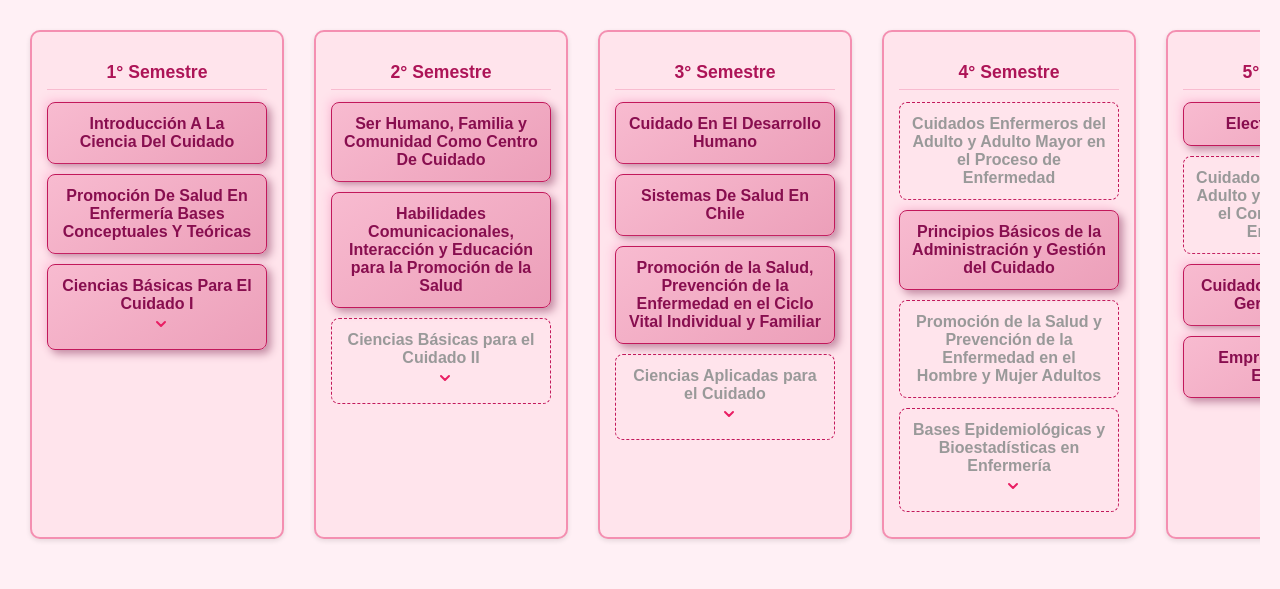
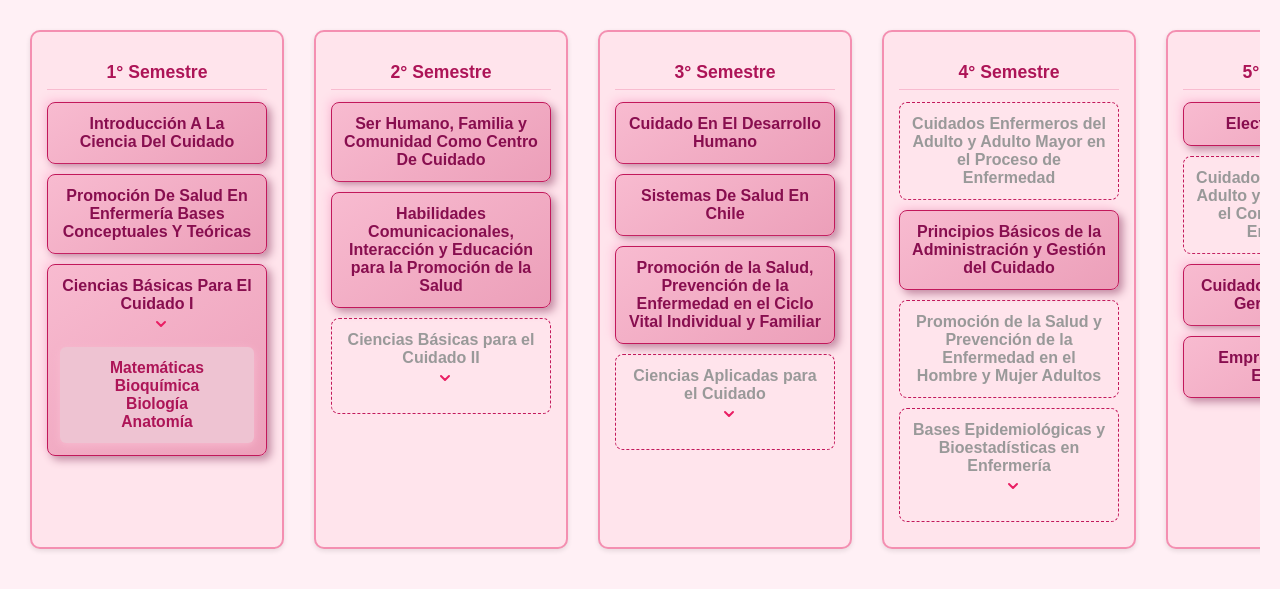
Before and after one commit to Benjarod/RepoMallaAmor, a plain HTML site: page index.html in a window 1280 px wide. Both pictures are taken after a click on the button 161 px from the left and 433 px from the top of the page. Shown: the part 109-698 px from the top of the page. Drawn offline with Linux system fonts and the light colour scheme.

Commit message:
Módulos de ramos en conjunto
Ahora ya no sale un alert, sino que al presionar la flecha, los módulos aparecen junto al ramo

```diff
--- a/estilos.css
+++ b/estilos.css
@@ -102,3 +102,23 @@ h1 {
   font-style: italic;
   box-shadow: 4px 4px 8px #8a69a2, -4px -4px 8px #c6aee1;
 }
+
+.ramo-info {
+  max-height: 0;
+  overflow: hidden;
+  opacity: 0;
+  transition: max-height 0.4s cubic-bezier(.4,0,.2,1), opacity 0.3s;
+  background: #eec3d2;
+  color: #ad1457;
+  margin-top: 10px;
+  padding: 0 8px;
+  border-radius: 6px;
+  font-size: 0.98em;
+  box-shadow: 0 2px 8px #f8bbd0;
+}
+
+.ramo-info.activo {
+  max-height: 120px; /* Ajusta según el contenido */
+  opacity: 1;
+  padding: 12px 8px;
+}
--- a/index.html
+++ b/index.html
@@ -17,11 +17,14 @@
       <div class="ramo" id="introCienciaCuidado" onclick="aprobar('introCienciaCuidado')">Introducción A La Ciencia Del Cuidado</div>
       <div class="ramo" id="PromSaEnfBasConTeo" onclick="aprobar('PromSaEnfBasConTeo')">Promoción De Salud En Enfermería Bases Conceptuales Y Teóricas</div>
       <div class="ramo" id="CienBasCuiI" onclick="aprobar('CienBasCuiI')">Ciencias Básicas Para El Cuidado I </br>
-        <button class="info-btn" onclick="mostrarAnuncio(event, 'Matemáticas - Bioquímica - Biología - Anatomía')">
+        <button class="info-btn" onclick="toggleRamoInfo(event, 'info-CienBasCuiI')">
           <svg width="18" height="18" viewBox="0 0 18 18" fill="none">
             <path d="M5 7l4 4 4-4" stroke="#e91e63" stroke-width="2" stroke-linecap="round" stroke-linejoin="round"/>
           </svg>
         </button>
+        <div class="ramo-info" id="info-CienBasCuiI">
+          Matemáticas<br>Bioquímica<br>Biología<br>Anatomía
+        </div>
       </div>
     </div>
 
@@ -30,11 +33,14 @@
       <div class="ramo" id="SHFCCC" onclick="aprobar('SHFCCC')">Ser Humano, Familia y Comunidad Como Centro De Cuidado</div>
       <div class="ramo" id="HCIEPS" onclick="aprobar('HCIEPS')">Habilidades Comunicacionales, Interacción y Educación para la Promoción de la Salud</div>
       <div class="ramo bloqueado" id="CBCII" onclick="aprobar('CBCII')">Ciencias Básicas para el Cuidado II </br>
-        <button class="info-btn" onclick="mostrarAnuncio(event, 'Histología - Microbiología - Anatomía - Fisiología')">
+        <button class="info-btn" onclick="toggleRamoInfo(event, 'info-CBCII')">
           <svg width="18" height="18" viewBox="0 0 18 18" fill="none">
             <path d="M5 7l4 4 4-4" stroke="#e91e63" stroke-width="2" stroke-linecap="round" stroke-linejoin="round"/>
           </svg>
         </button>
+        <div class="ramo-info" id="info-CBCII">
+          Histología</br>Microbiología</br>Anatomía</br>Fisiología
+        </div>
       </div>
     </div>
 
@@ -44,11 +50,14 @@
       <div class="ramo" id="SSC" onclick="aprobar('SSC')">Sistemas De Salud En Chile</div>
       <div class="ramo" id="PSPECVIF" onclick="aprobar('PSPECVIF')">Promoción de la Salud, Prevención de la Enfermedad en el Ciclo Vital Individual y Familiar</div>
       <div class="ramo bloqueado" id="CAPC" onclick="aprobar('CAPC')">Ciencias Aplicadas para el Cuidado </br>
-        <button class="info-btn" onclick="mostrarAnuncio(event, 'Farmacología - Fisiopatología')">
+        <button class="info-btn" onclick="toggleRamoInfo(event, 'info-CAPC')">
           <svg width="18" height="18" viewBox="0 0 18 18" fill="none">
             <path d="M5 7l4 4 4-4" stroke="#e91e63" stroke-width="2" stroke-linecap="round" stroke-linejoin="round"/>
           </svg>
         </button>
+        <div class="ramo-info" id="info-CAPC">
+          Farmacología</br>Fisiopatología
+        </div>
       </div>
     </div>
 
@@ -58,11 +67,14 @@
       <div class="ramo" id="PBAGC" onclick="aprobar('PBAGC')">Principios Básicos de la Administración y Gestión del Cuidado</div>
       <div class="ramo bloqueado" id="PSPEHMA" onclick="aprobar('PSPEHMA')">Promoción de la Salud y Prevención de la Enfermedad en el Hombre y Mujer Adultos</div>
       <div class="ramo bloqueado" id="BEBE" onclick="aprobar('BEBE')">Bases Epidemiológicas y Bioestadísticas en Enfermería </br>
-        <button class="info-btn" onclick="mostrarAnuncio(event, 'Epidemiológia - Bioestadística')">
+        <button class="info-btn" onclick="toggleRamoInfo(event, 'info-BEBE')">
           <svg width="18" height="18" viewBox="0 0 18 18" fill="none">
             <path d="M5 7l4 4 4-4" stroke="#e91e63" stroke-width="2" stroke-linecap="round" stroke-linejoin="round"/>
           </svg>
         </button>
+        <div class="ramo-info" id="info-BEBE">
+          Epidemiológia</br>Bioestadística
+        </div>
       </div>
     </div>
 
--- a/script.js
+++ b/script.js
@@ -84,7 +84,10 @@ window.addEventListener('DOMContentLoaded', () => {
   actualizarDesbloqueos();
 });
 
-function mostrarAnuncio(event, texto) {
-  event.stopPropagation(); // Evita que se apruebe el ramo al apretar el botón
-  alert(texto);
+// ...existing code...
+function toggleRamoInfo(event, infoId) {
+  event.stopPropagation(); // Evita que se apruebe el ramo
+  const infoDiv = document.getElementById(infoId);
+  infoDiv.classList.toggle('activo');
 }
+// ...existing code...
```
